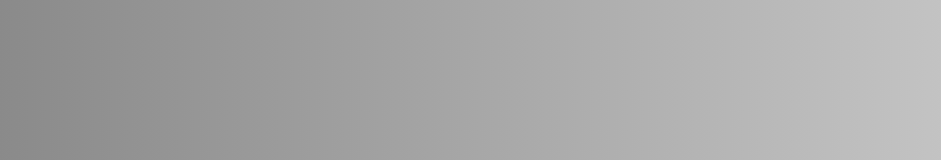
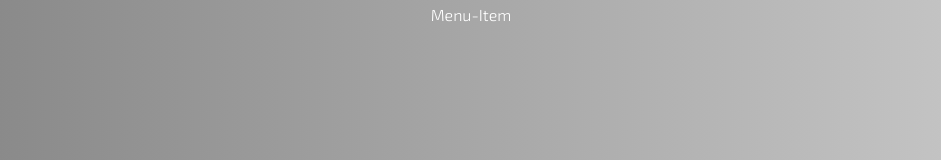
Before and after one commit to Kevsely/netflix-bj, a React (Create React App) app: page / in a window 1280 px wide. Shown: the top 160 px of the page, without its empty margins (169-1110 px from the left). Built offline with nearby package versions, Linux system fonts and the light colour scheme.

Commit message:
Building the MenuItem comp

```diff
--- a/public/index.html
+++ b/public/index.html
@@ -15,6 +15,9 @@
       user's mobile device or desktop. See https://developers.google.com/web/fundamentals/web-app-manifest/
     -->
     <link rel="manifest" href="%PUBLIC_URL%/manifest.json" />
+    <link rel="preconnect" href="https://fonts.googleapis.com">
+    <link rel="preconnect" href="https://fonts.gstatic.com" crossorigin>
+    <link href="https://fonts.googleapis.com/css2?family=Exo+2:wght@300;400;700&display=swap" rel="stylesheet">
     <!--
       Notice the use of %PUBLIC_URL% in the tags above.
       It will be replaced with the URL of the `public` folder during the build.
--- a/src/App.js
+++ b/src/App.js
@@ -1,11 +1,27 @@
+import MenuItem from './components/menu-item/menu-item.component';
+
 import './App.scss';
 
 function App() {
   return (
     <div className="App">
-
+      <MenuItem>Menu-Item</MenuItem>
     </div>
   );
 }
 
 export default App;
+
+
+{
+  /*
+    Home-Page
+    --Header-Cmp
+      --MenuItem-Cmp
+      --NotificationButton
+      --SearchButton
+      --UserButton
+    --Synopsis-Cmp
+    --CollectionsOverview-Cmp
+  */
+}
--- a/src/components/menu-item/menu-item.component.jsx
+++ b/src/components/menu-item/menu-item.component.jsx
@@ -0,0 +1,13 @@
+import React from "react";
+
+import "./menu-item.styles.scss"
+
+const MenuItem = ({ children }) => {
+    return (
+        <div id="menu-item">
+            <span>{children}</span>
+        </div>
+    )
+}
+
+export default MenuItem
--- /dev/null
+++ b/src/components/menu-item/menu-item.styles.scss
@@ -0,0 +1,15 @@
+#menu-item {
+    margin: auto;
+    padding: 5px;
+
+    width: fit-content;
+    height: fit-content;
+
+    &:hover {
+        cursor: pointer;
+        border: 2px solid white;
+        border-radius: 5px;
+        padding-top: 3px;
+        font-weight: 400;
+    }
+}
--- a/src/index.css
+++ b/src/index.css
@@ -1,10 +1,8 @@
 body {
   margin: 0;
-  font-family: -apple-system, BlinkMacSystemFont, 'Segoe UI', 'Roboto', 'Oxygen',
-    'Ubuntu', 'Cantarell', 'Fira Sans', 'Droid Sans', 'Helvetica Neue',
-    sans-serif;
-  -webkit-font-smoothing: antialiased;
-  -moz-osx-font-smoothing: grayscale;
+  font-family: 'Exo 2', sans-serif;
+  color: white;
+  font-weight: 300;
 }
 
 code {
```
Also changed, not shown: src/components/header/header.component.jsx (+9 -0 lines), src/components/header/header.styles.scss (added), src/components/user-button/user-button.component.jsx (added).
